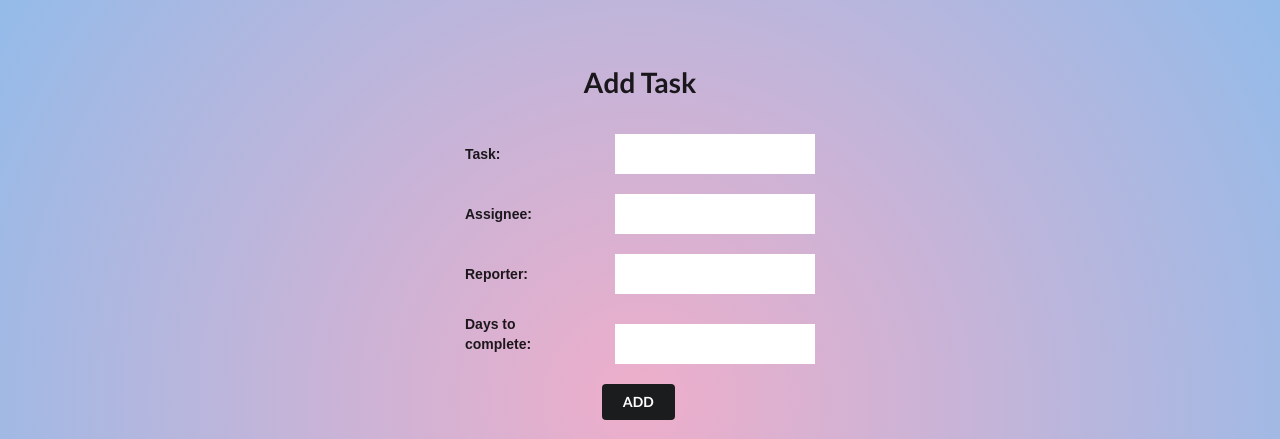
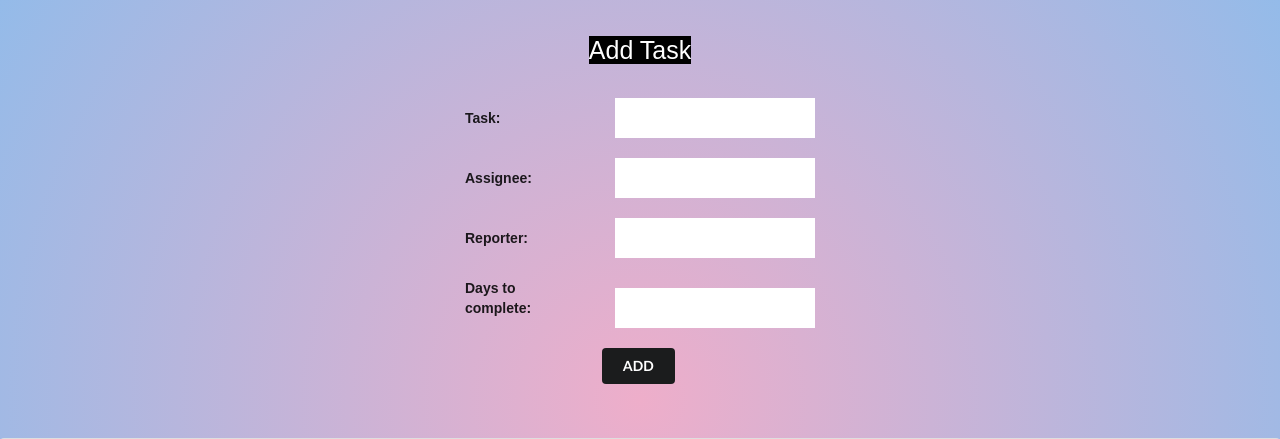
Before and after one commit to priya282000/UITask, a Flask app: page / in a window 1280 px wide. Shown: the top 439 px of the page. Run offline with Flask 2, Linux system fonts and the light colour scheme; data comes from the database, SQL or seed files in the repository; some libraries are stand-ins or nearby versions.

Commit message:
Update home.html

```diff
--- a/Templates/home.html
+++ b/Templates/home.html
@@ -49,27 +49,24 @@
             font-size: 16px;
         }
 
-        .content-table{
-            width: 100%;
-            border-collapse: collapse;
-            border: 1px solid black;
-            margin: 25px 0;
-            min-width: 400px;
-            text-align: center;
+        mark {
+            background-color: black;
+            color: white;
+            font-size: 25px;
         }
     </style>
 </head>
 <body>
     <center><form action="/todo" method="post">
-        <br><br><h1>Add Task</h1><br>
+        <br><br><p><mark>Add Task</mark></p><br>
 
         <b><label>Task: </label></b><input type="text" name="task" required><br><br>
         <b><label>Assignee: </label></b><input type="text" name="assignee" required><br><br>
         <b><label>Reporter: </label></b><input type="text" name="reporter" required><br><br>
         <b><label>Days to complete: </label></b><input type="text" name="days" required><br><br>
+        <button type="submit" class="ui secondary button">ADD</button>
+    </form></center>
 
-        <button type="submit" class="ui secondary button">ADD</button><br>
-    </form></center>
     <center><table class="ui fixed single line celled table" border="1">
         <b><tr>
             <th>Sno</th>
```
